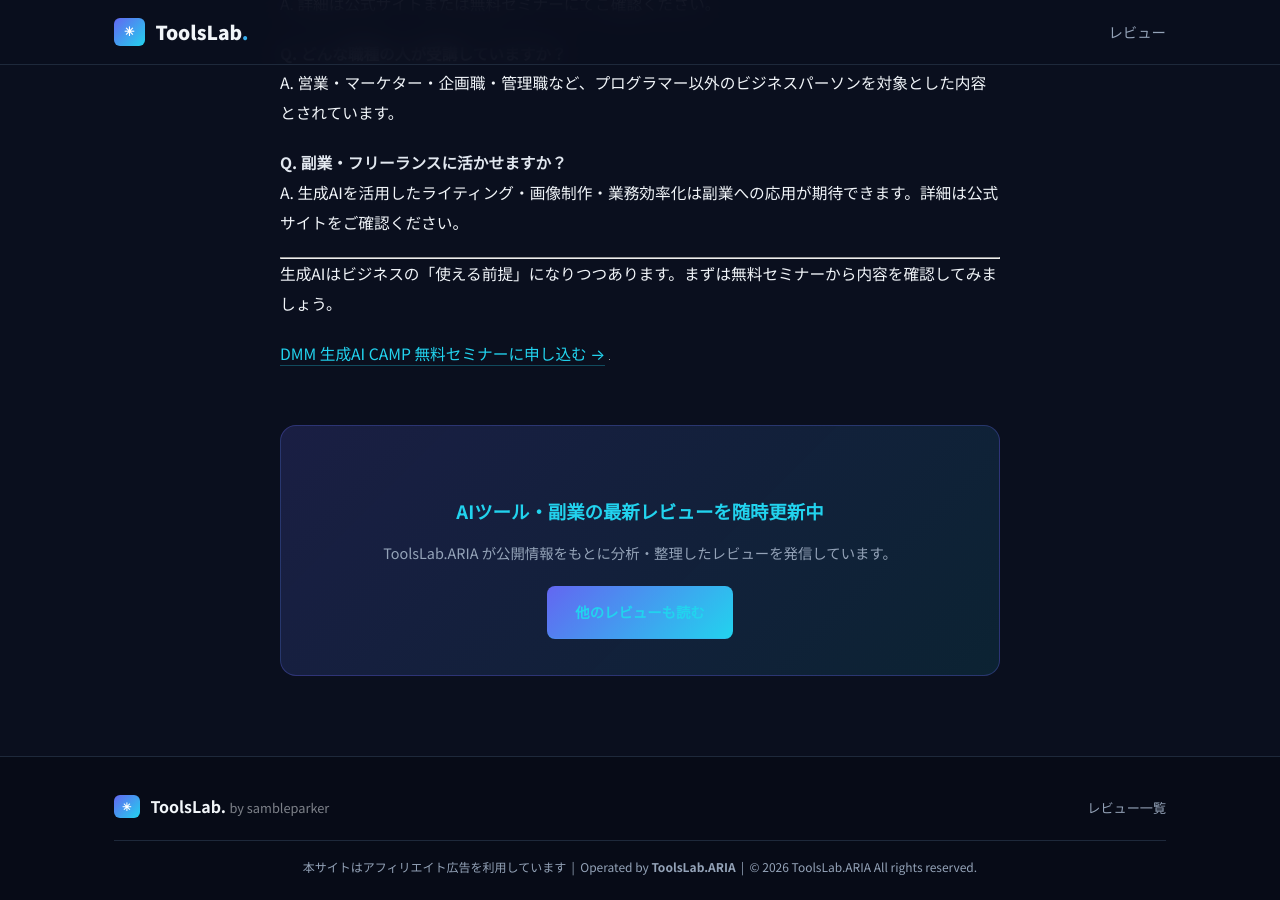
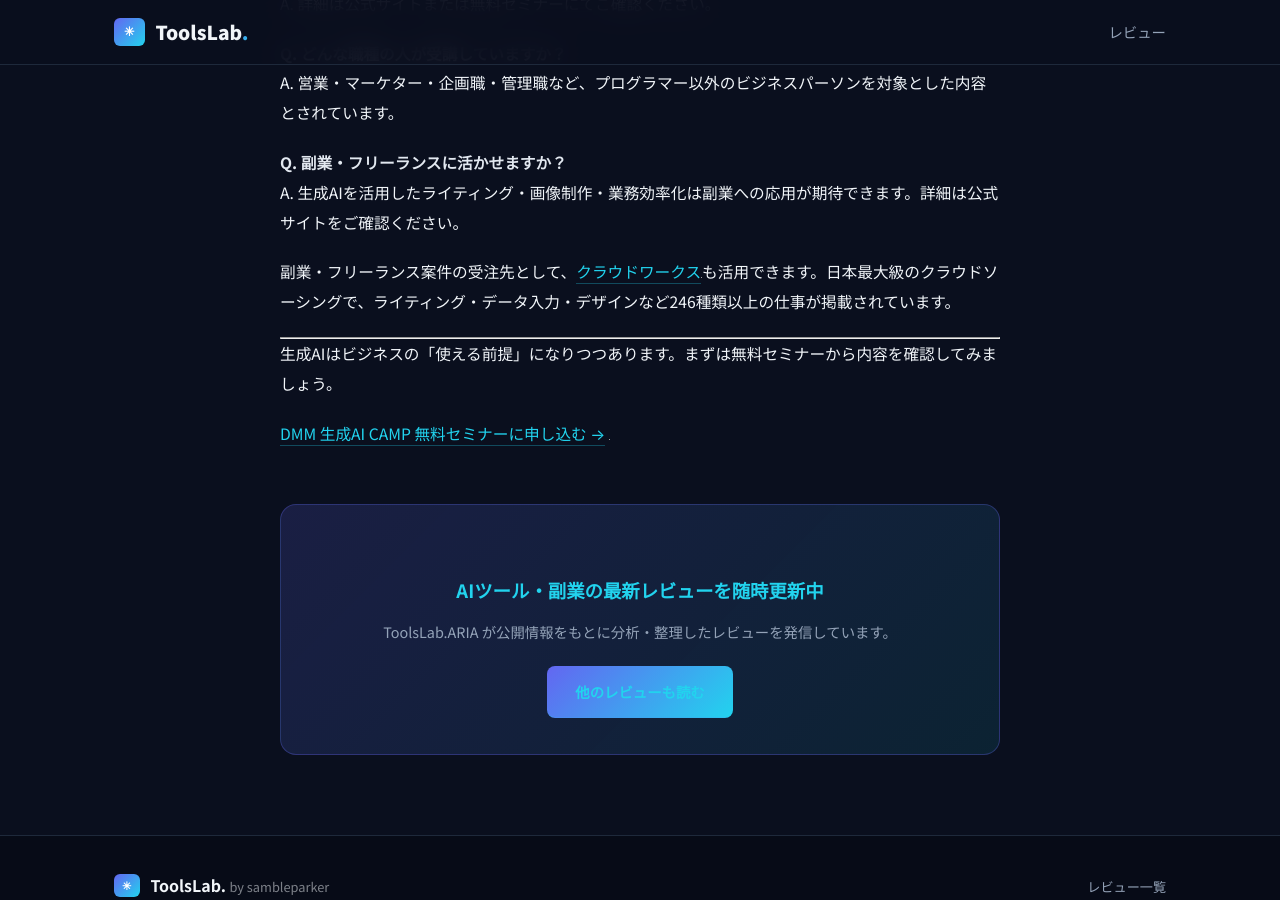
Before and after one commit to ToolsLab-ops/review, a Jekyll site: the page built from _posts/2026-05-07-dmm-ai-camp-review.md, in a window 1280 px wide and 900 px high, scrolled down 5206 px. Built offline with Jekyll 4.4.1, drawn with Linux system fonts in a browser that asks for light colours; grey boxes are pictures that could not be loaded.

Commit message:
feat: DMM AI CAMP記事にAccessTrade クラウドワークスリンク追加（副業Q&Aセクション）

```diff
--- a/_posts/2026-05-07-dmm-ai-camp-review.md
+++ b/_posts/2026-05-07-dmm-ai-camp-review.md
@@ -125,6 +125,8 @@
 **Q. 副業・フリーランスに活かせますか？**
 A. 生成AIを活用したライティング・画像制作・業務効率化は副業への応用が期待できます。詳細は公式サイトをご確認ください。
 
+副業・フリーランス案件の受注先として、<a href="https://h.accesstrade.net/sp/cc?rk=0100p3ys00osk1" rel="nofollow" referrerpolicy="no-referrer-when-downgrade">クラウドワークス</a><img src="https://h.accesstrade.net/sp/rr?rk=0100p3ys00osk1" width="1" height="1" border="0" alt="">も活用できます。日本最大級のクラウドソーシングで、ライティング・データ入力・デザインなど246種類以上の仕事が掲載されています。
+
 ---
 
 生成AIはビジネスの「使える前提」になりつつあります。まずは無料セミナーから内容を確認してみましょう。
```
